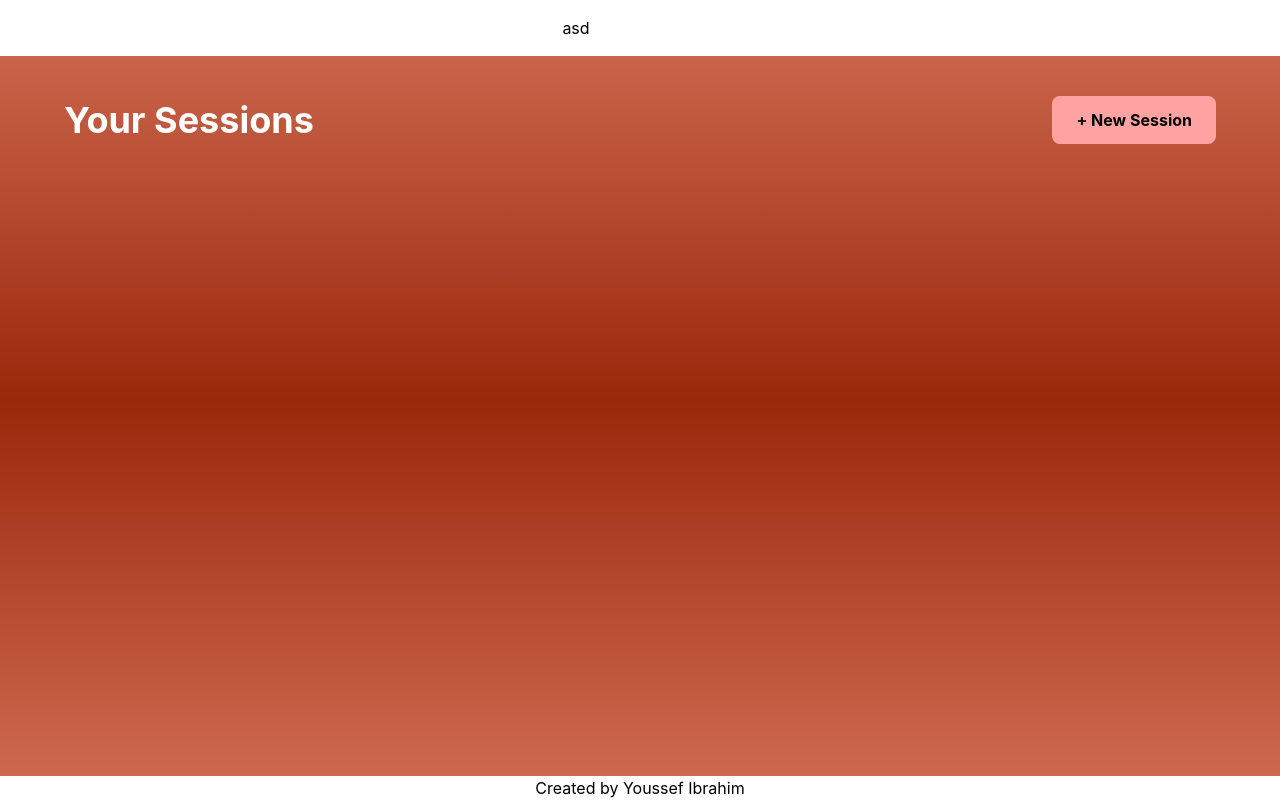
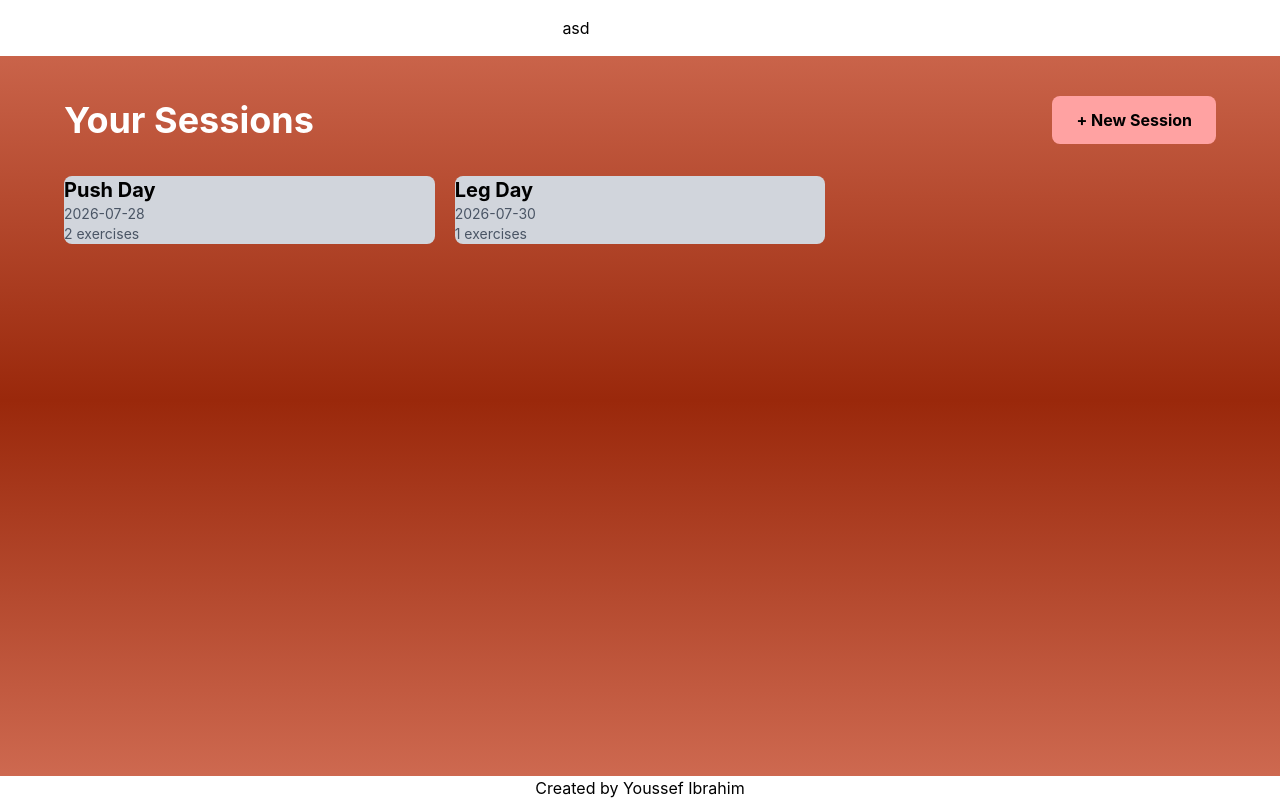
Before and after one commit to youssefibrahim3/PumpPlanner, a React app in the folder frontend/: page /dashboard in a window 1280 px wide. Built offline with nearby package versions, Linux system fonts and the light colour scheme; the HTML template or start-up script is replaced by a standard one.

Commit message:
Update Card.jsx

```diff
--- a/frontend/src/components/Card.jsx
+++ b/frontend/src/components/Card.jsx
@@ -1,9 +1,7 @@
-export default function Card({ content, onClick })
-{
+export default function Card({ children, onClick }) {
     return (
         <div onClick={onClick} className="block rounded-lg drop-shadow-red-900 bg-gray-300">
-            {content}
+            {children}
         </div>
     )
-
 }
```
